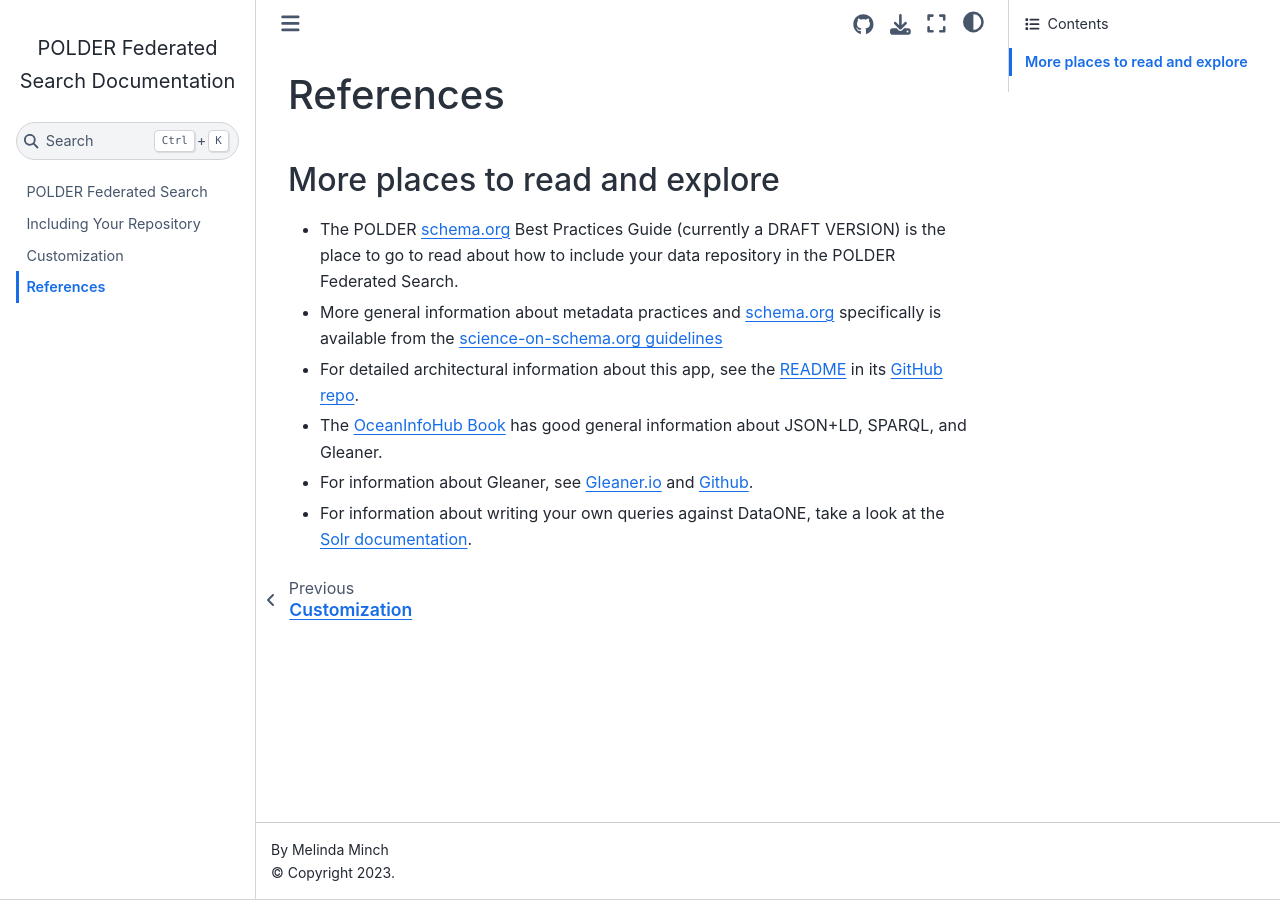
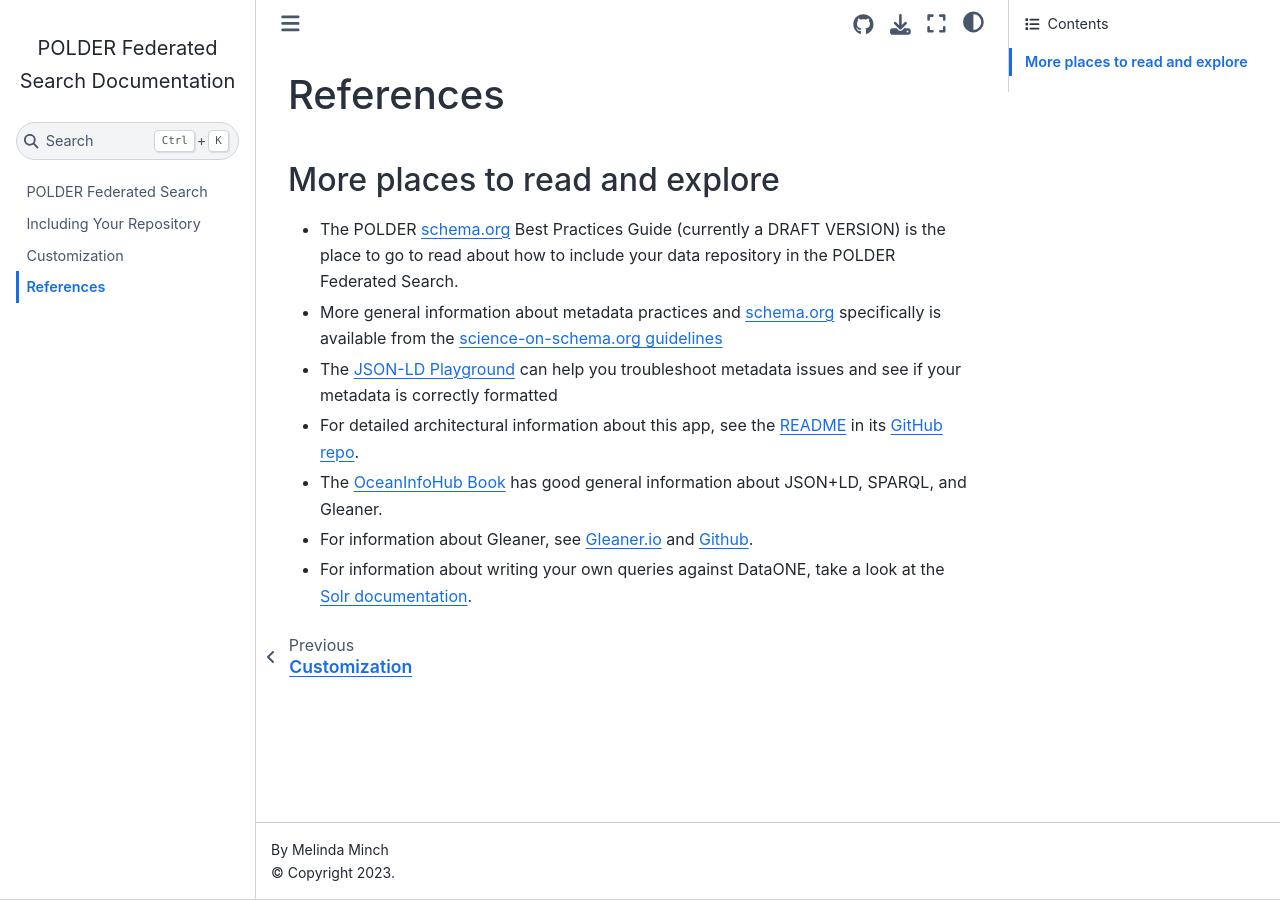
Before and after one commit to POLDER-Crew/Federated-Search-Documentation, a Jupyter Book: the page built from book/more-info.md, in a window 1280 px wide. Built offline with Jupyter Book 1.0.4 settings and Sphinx 7.4.7 and the Sphinx Book theme 1.1.4, drawn with Linux system fonts in a browser that asks for light colours.

Commit message:
Add a reference to the json-ld playground

```diff
--- a/book/more-info.md
+++ b/book/more-info.md
@@ -4,6 +4,7 @@
 
 - The POLDER schema.org Best Practices Guide (currently a DRAFT VERSION) is the place to go to read about how to include your data repository in the POLDER Federated Search.
 - More general information about metadata practices and schema.org specifically is available from the [science-on-schema.org guidelines](https://github.com/ESIPFed/science-on-schema.org/blob/master/guides/Dataset.md)
+- The [JSON-LD Playground](https://json-ld.org/playground/) can help you troubleshoot metadata issues and see if your metadata is correctly formatted
 - For detailed architectural information about this app, see the [README](https://github.com/nein09/polder-federated-search/blob/main/README.md) in its [GitHub repo](https://github.com/nein09/polder-federated-search).
 - The [OceanInfoHub Book](https://book.oceaninfohub.org/) has good general information about JSON+LD, SPARQL, and Gleaner.
 - For information about Gleaner, see [Gleaner.io](https://gleaner.io/) and [Github](https://github.com/gleanerio/gleaner).
```
